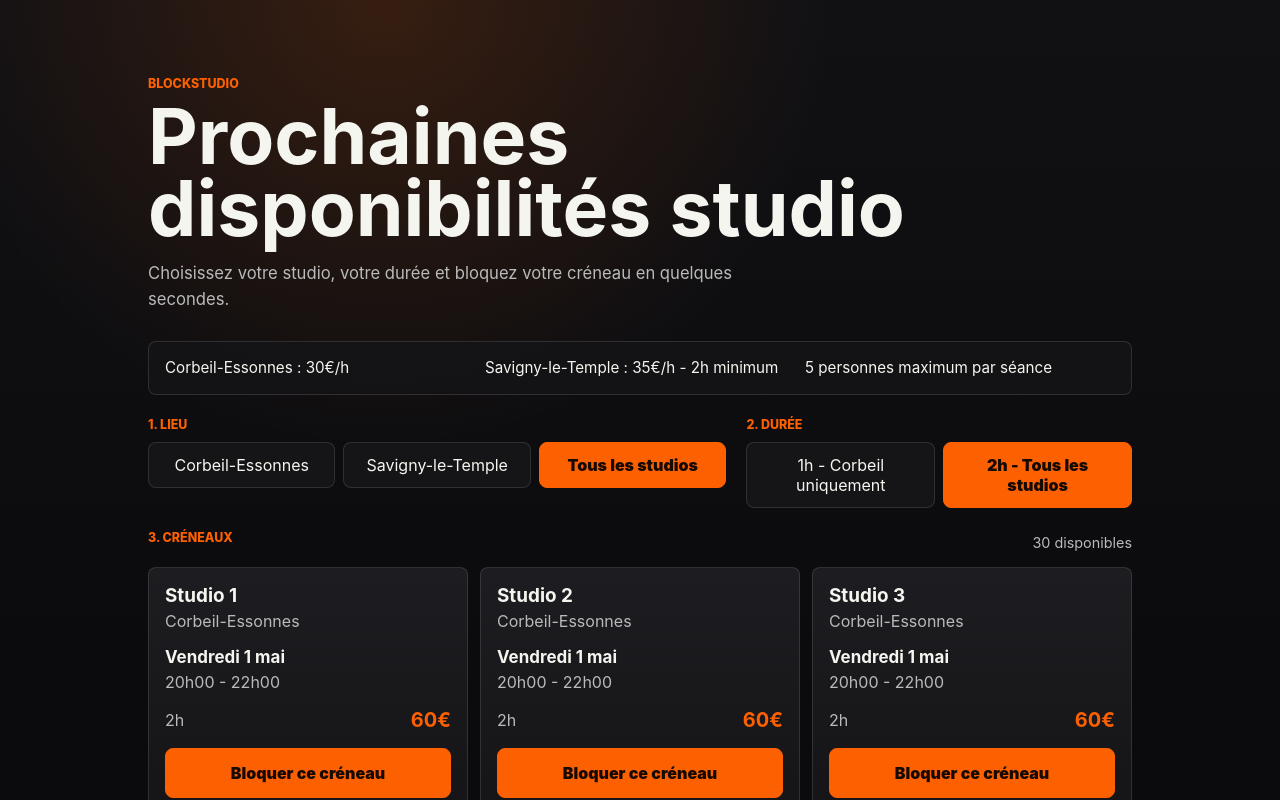
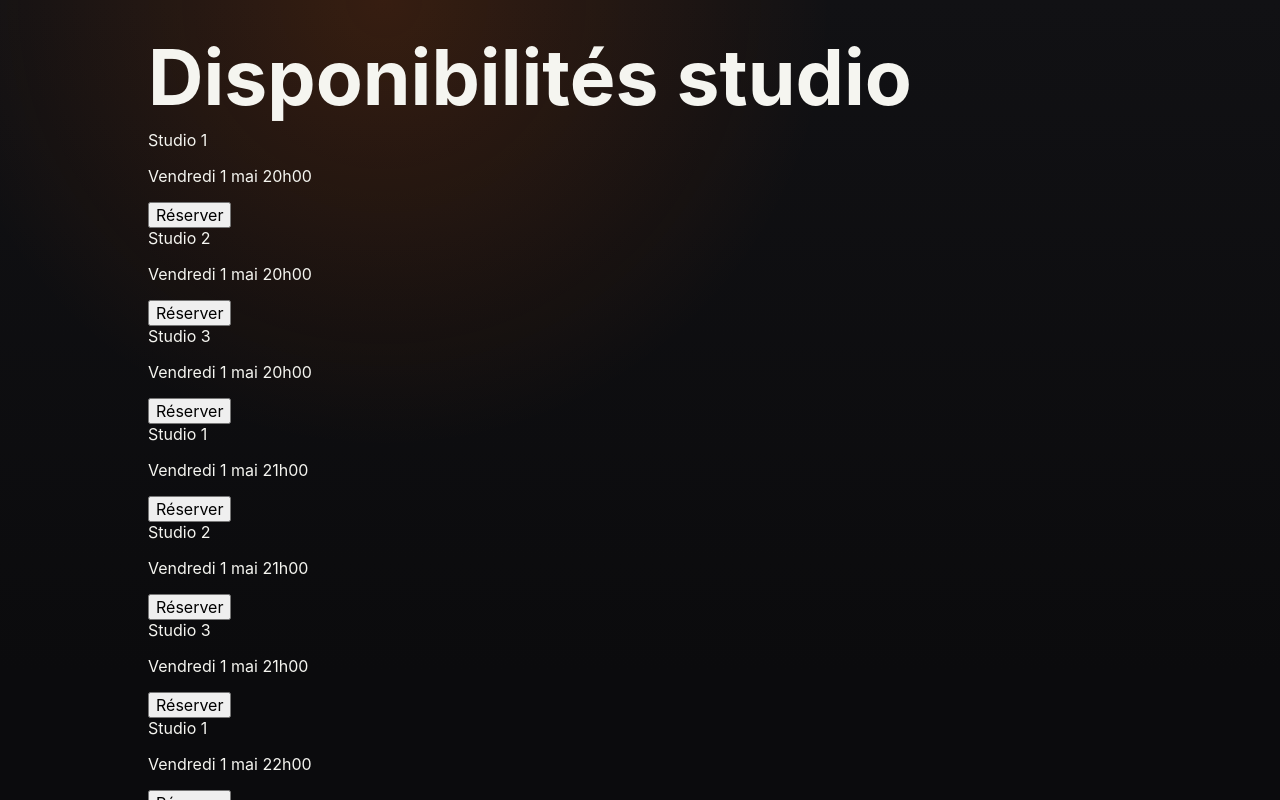
Before and after one commit to blockstudio91-bot/blockstudio-reservation, a Next.js app: page / in a window 1280 px wide. Shown: the top 800 px of the page. Built offline with nearby package versions, Linux system fonts and the light colour scheme.

Commit message:
Refactor booking form and error handling

```diff
--- a/app/page.tsx
+++ b/app/page.tsx
@@ -8,7 +8,7 @@ type LocationFilter = StudioCity | "all";
 
 const phoneRegex = /^(0[67][0-9]{8}|[0-9+]{8,15})$/;
 
-const locationOptions: { label: string; value: LocationFilter }[] = [
+const locationOptions = [
   { label: "Corbeil-Essonnes", value: "Corbeil-Essonnes" },
   { label: "Savigny-le-Temple", value: "Savigny-le-Temple" },
   { label: "Tous les studios", value: "all" }
@@ -28,6 +28,7 @@ export default function HomePage() {
   const [slots, setSlots] = useState<Slot[]>([]);
   const [loading, setLoading] = useState(true);
   const [selectedSlot, setSelectedSlot] = useState<Slot | null>(null);
+  const [confirmedSlot, setConfirmedSlot] = useState<Slot | null>(null);
   const [form, setForm] = useState(emptyForm);
   const [message, setMessage] = useState<string | null>(null);
   const [error, setError] = useState<string | null>(null);
@@ -37,14 +38,12 @@ export default function HomePage() {
     if (location === "Savigny-le-Temple") {
       return [{ label: "2h - 70€", value: 2 as const }];
     }
-
     if (location === "Corbeil-Essonnes") {
       return [
         { label: "1h - 30€", value: 1 as const },
         { label: "2h - 60€", value: 2 as const }
       ];
     }
-
     return [
       { label: "1h - Corbeil uniquement", value: 1 as const },
       { label: "2h - Tous les studios", value: 2 as const }
@@ -52,9 +51,7 @@ export default function HomePage() {
   }, [location]);
 
   useEffect(() => {
-    if (location === "Savigny-le-Temple") {
-      setDuration(2);
-    }
+    if (location === "Savigny-le-Temple") setDuration(2);
   }, [location]);
 
   useEffect(() => {
@@ -76,14 +73,12 @@ export default function HomePage() {
 
         const data = await response.json();
 
-        if (!response.ok) {
-          throw new Error(data.error || "Impossible de charger les disponibilités.");
-        }
+        if (!response.ok) throw new Error(data.error);
 
         setSlots(data.slots);
-      } catch (loadError) {
-        if ((loadError as Error).name !== "AbortError") {
-          setError((loadError as Error).message);
+      } catch (e) {
+        if ((e as Error).name !== "AbortError") {
+          setError((e as Error).message);
         }
       } finally {
         setLoading(false);
@@ -97,23 +92,20 @@ export default function HomePage() {
   function openForm(slot: Slot) {
     setSelectedSlot(slot);
     setForm(emptyForm);
-    setMessage(null);
     setError(null);
   }
 
-  async function submitBooking(event: FormEvent<HTMLFormElement>) {
-    event.preventDefault();
-
+  async function submitBooking(e: FormEvent<HTMLFormElement>) {
+    e.preventDefault();
     if (!selectedSlot) return;
 
     if (!phoneRegex.test(form.phone)) {
-      setError("Numéro de téléphone invalide. Exemple accepté : 06XXXXXXXX ou +33XXXXXXXXX.");
+      setError("Numéro invalide");
       return;
     }
 
     setSubmitting(true);
     setError(null);
-    setMessage(null);
 
     const payload: BookingRequest = {
       slotId: selectedSlot.id,
@@ -131,29 +123,24 @@ export default function HomePage() {
     };
 
     try {
-      const response = await fetch("/api/reserve", {
+      const res = await fetch("/api/reserve", {
         method: "POST",
         headers: { "Content-Type": "application/json" },
         body: JSON.stringify(payload)
       });
 
-      const data = await response.json();
+      const data = await res.json();
+      if (!res.ok) throw new Error(data.error);
 
-      if (!response.ok) {
-        throw new Error(data.error || "La réservation n’a pas pu être créée.");
-      }
-
-   setMessage(
-  "Votre créneau est bien bloqué. Merci de respecter l’horaire réservé. Maximum 5 personnes par séance. Si vous souhaitez annulé merci de contacter immédiatement par msg le 0615687053"
-);
-
-alert("Réservation confirmée. Votre créneau est bien enregistré.");
+      setConfirmedSlot(selectedSlot);
+      setMessage("ok");
 
       setSelectedSlot(null);
       setForm(emptyForm);
-      setSlots((current) => current.filter((slot) => slot.id !== selectedSlot.id));
-    } catch (reserveError) {
-      setError((reserveError as Error).message);
+      setSlots((s) => s.filter((x) => x.id !== selectedSlot.id));
+
+    } catch (e) {
+      setError((e as Error).message);
     } finally {
       setSubmitting(false);
     }
@@ -161,191 +148,103 @@ alert("Réservation confirmée. Votre créneau est bien enregistré.");
 
   return (
     <main className="shell">
-      <section className="hero">
-        <p className="eyebrow">Blockstudio</p>
-        <h1>Prochaines disponibilités studio</h1>
-        <p className="subtitle">
-          Choisissez votre studio, votre durée et bloquez votre créneau en quelques secondes.
-        </p>
-      </section>
 
-      <section className="rate-strip" aria-label="Tarifs">
-        <span>Corbeil-Essonnes : 30€/h</span>
-        <span>Savigny-le-Temple : 35€/h - 2h minimum</span>
-        <span>5 personnes maximum par séance</span>
-      </section>
+      <h1>Disponibilités studio</h1>
 
-      <section className="controls" aria-label="Filtres">
+      {error && <p style={{ color: "red" }}>{error}</p>}
+
       <div>
-          <p className="step">1. Lieu</p>
-          <div className="segmented">
-            {locationOptions.map((option) => (
-              <button
-                className={location === option.value ? "active" : ""}
-                key={option.value}
-                onClick={() => setLocation(option.value)}
-                type="button"
-              >
-                {option.label}
-              </button>
+        {slots.map((slot) => (
+          <div key={slot.id}>
+            <p>{slot.studioName}</p>
+            <p>{slot.dateLabel} {slot.startTimeLabel}</p>
+            <button onClick={() => openForm(slot)}>Réserver</button>
+          </div>
         ))}
       </div>
-        </div>
 
-        <div>
-          <p className="step">2. Durée</p>
-          <div className="segmented two">
-            {durationOptions.map((option) => (
+      {selectedSlot && (
+        <form onSubmit={submitBooking}>
+          <input
+            placeholder="Nom d’artiste"
+            onChange={(e) => setForm({ ...form, artistName: e.target.value })}
+            required
+          />
+
+          <input
+            placeholder="Téléphone"
+            onChange={(e) => setForm({ ...form, phone: e.target.value })}
+            required
+          />
+
+          <input
+            placeholder="Email"
+            onChange={(e) => setForm({ ...form, email: e.target.value })}
+            required
+          />
+
+          <button type="submit">
+            {submitting ? "..." : "Confirmer"}
+          </button>
+        </form>
+      )}
+
+      {/* POPUP MOBILE PREMIUM */}
+      {message && confirmedSlot && (
+        <div style={{
+          position: "fixed",
+          inset: 0,
+          background: "rgba(0,0,0,0.9)",
+          display: "flex",
+          alignItems: "flex-end",
+          justifyContent: "center",
+          zIndex: 9999
+        }}>
+          <div style={{
+            width: "100%",
+            background: "#111",
+            borderTopLeftRadius: "20px",
+            borderTopRightRadius: "20px",
+            padding: "20px",
+            textAlign: "center",
+            color: "white"
+          }}>
+            <h2>Réservation confirmée</h2>
+
+            <p>
+              {confirmedSlot.dateLabel}<br />
+              {confirmedSlot.startTimeLabel} - {confirmedSlot.endTimeLabel}
+            </p>
+
+            <p style={{ fontSize: "13px", opacity: 0.7 }}>
+              Présentez-vous à l’heure prévue
+            </p>
+
+            <p style={{ color: "#ff6600", fontSize: "13px" }}>
+              En cas d’annulation contactez immédiatement le 06 15 68 70 53
+            </p>
+
             <button
-                className={duration === option.value ? "active" : ""}
-                key={option.label}
-                onClick={() => setDuration(option.value)}
-                type="button"
+              onClick={() => {
+                setMessage(null);
+                setConfirmedSlot(null);
+              }}
+              style={{
+                marginTop: "20px",
+                width: "100%",
+                padding: "15px",
+                background: "#ff6600",
+                border: "none",
+                color: "white",
+                fontWeight: "bold"
+              }}
             >
-                {option.label}
+              OK
             </button>
-            ))}
           </div>
         </div>
-      </section>
+      )}
 
-      {message ? <p className="notice success">{message}</p> : null}
-      {error ? <p className="notice error">{error}</p> : null}
-
-      <section className="slots" aria-label="Prochaines disponibilités">
-        <div className="section-title">
-          <p className="step">3. Créneaux</p>
-          <span>
-            {loading ? "Chargement" : `${slots.length} disponible${slots.length > 1 ? "s" : ""}`}
-          </span>
-        </div>
-
-        {loading ? (
-          <div className="empty">Recherche des meilleurs créneaux...</div>
-        ) : slots.length === 0 ? (
-          <div className="empty">Aucun créneau court disponible sur ce filtre.</div>
-        ) : (
-          <div className="slot-grid">
-            {slots.map((slot) => (
-              <article className="slot-card" key={slot.id}>
-                <div>
-                  <h2>{slot.studioName}</h2>
-                  <p>{slot.city}</p>
-                </div>
-
-                <div className="slot-time">
-                  <strong>{slot.dateLabel}</strong>
-                  <span>
-                    {slot.startTimeLabel} - {slot.endTimeLabel}
-                  </span>
-                </div>
-
-                <div className="slot-meta">
-                  <span>{slot.durationHours}h</span>
-                  <strong>{slot.priceTotal}€</strong>
-                </div>
-
-                <button className="primary" onClick={() => openForm(slot)} type="button">
-                  Bloquer ce créneau
-                </button>
-              </article>
-            ))}
-          </div>
-        )}
-      </section>
-
-      <p className="full-booking">
-        Pour les séances longues, packs spéciaux ou paiement en ligne, utilisez la réservation complète.
-      </p>
-
-      {selectedSlot ? (
-        <div className="modal" role="dialog" aria-modal="true" aria-labelledby="booking-title">
-          <form className="booking-form" onSubmit={submitBooking}>
-            <div className="form-head">
-              <div>
-                <p className="eyebrow">Réservation</p>
-                <h2 id="booking-title">{selectedSlot.studioName}</h2>
-                <span>
-                  {selectedSlot.dateLabel}, {selectedSlot.startTimeLabel} -{" "}
-                  {selectedSlot.endTimeLabel}
-                </span>
-                <strong>
-                  {selectedSlot.durationHours}h - {selectedSlot.priceTotal}€
-                </strong>
-              </div>
-
-              <button className="ghost" onClick={() => setSelectedSlot(null)} type="button">
-                Fermer
-              </button>
-            </div>
-
-            <label>
-              Nom d’artiste
-              <input
-                autoComplete="nickname"
-                onChange={(event) => setForm({ ...form, artistName: event.target.value })}
-                required
-                value={form.artistName}
-              />
-            </label>
-
-            <label>
-              Téléphone
-              <input
-                autoComplete="tel"
-                inputMode="tel"
-                pattern="^(0[67][0-9]{8}|[0-9+]{8,15})$"
-                placeholder="06XXXXXXXX ou +33..."
-                onChange={(event) => setForm({ ...form, phone: event.target.value })}
-                required
-                value={form.phone}
-              />
-              <small style={{ opacity: 0.6 }}>
-                Numéro vérifié automatiquement — toute fausse information entraîne l’annulation du créneau.
-              </small>
-            </label>
-
-            <label>
-              Email
-              <input
-                autoComplete="email"
-                inputMode="email"
-                onChange={(event) => setForm({ ...form, email: event.target.value })}
-                required
-                type="email"
-                value={form.email}
-              />
-            </label>
-
-            <input
-              aria-hidden="true"
-              className="honeypot"
-              onChange={(event) => setForm({ ...form, website: event.target.value })}
-              tabIndex={-1}
-              value={form.website}
-            />
-
-            <label className="check">
-              <input
-                checked={form.consent}
-                onChange={(event) => setForm({ ...form, consent: event.target.checked })}
-                required
-                type="checkbox"
-              />
-              <span>
-                Je confirme m’engager à me présenter à ma séance. Je comprends qu’une réservation est
-                un engagement et que toute annulation de dernière minute pénalise l’organisation du
-                studio. Je reconnais avoir pris connaissance du tarif, de la durée réservée et de la
-                limite de 5 personnes maximum par séance.
-              </span>
-            </label>
-
-            <button className="primary wide" disabled={submitting} type="submit">
-              {submitting ? "Vérification..." : `Confirmer - ${selectedSlot.priceTotal}€`}
-            </button>
-          </form>
-        </div>
-      ) : null}
     </main>
   );
 }
```
Lines whose indentation alone changed are shown as unchanged.
